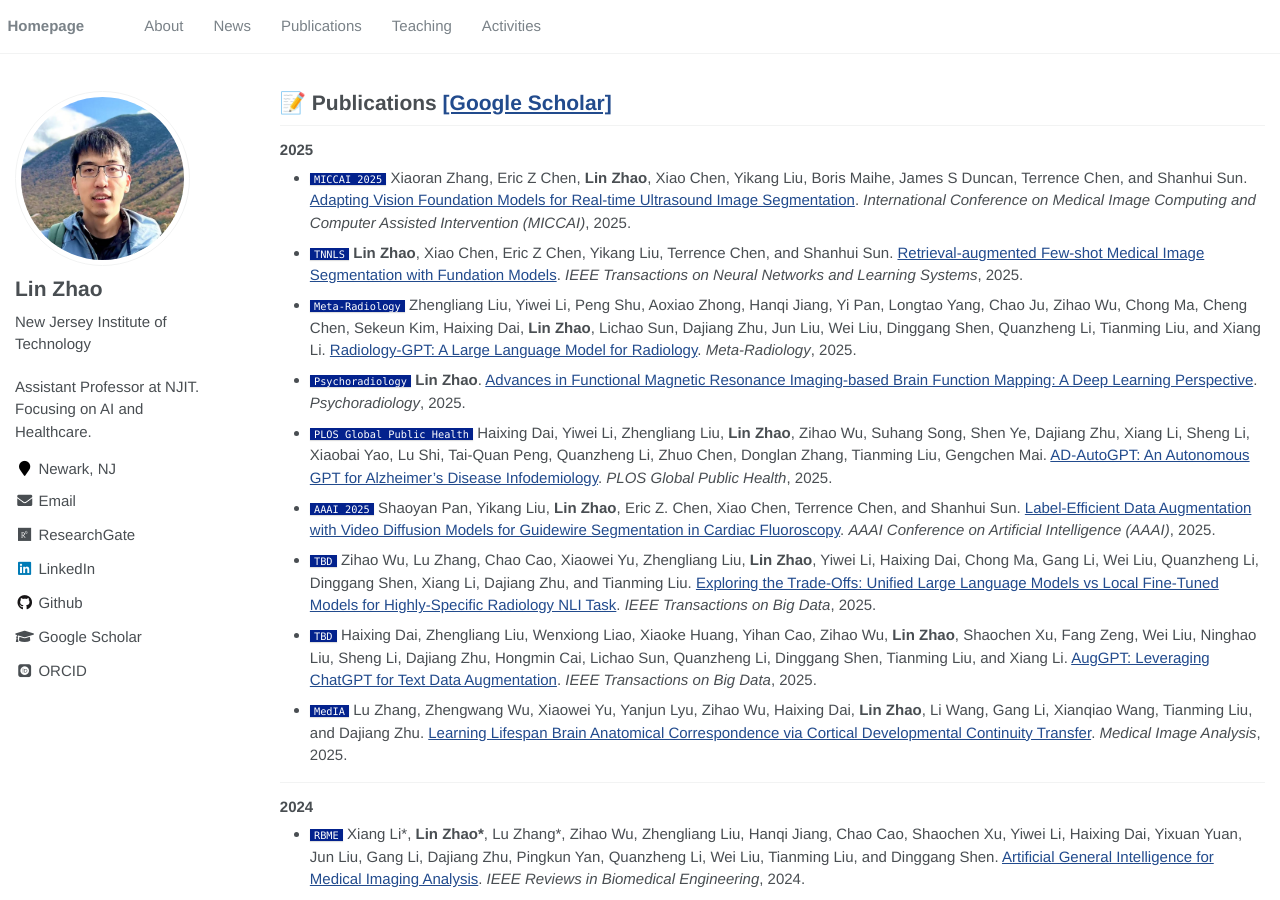
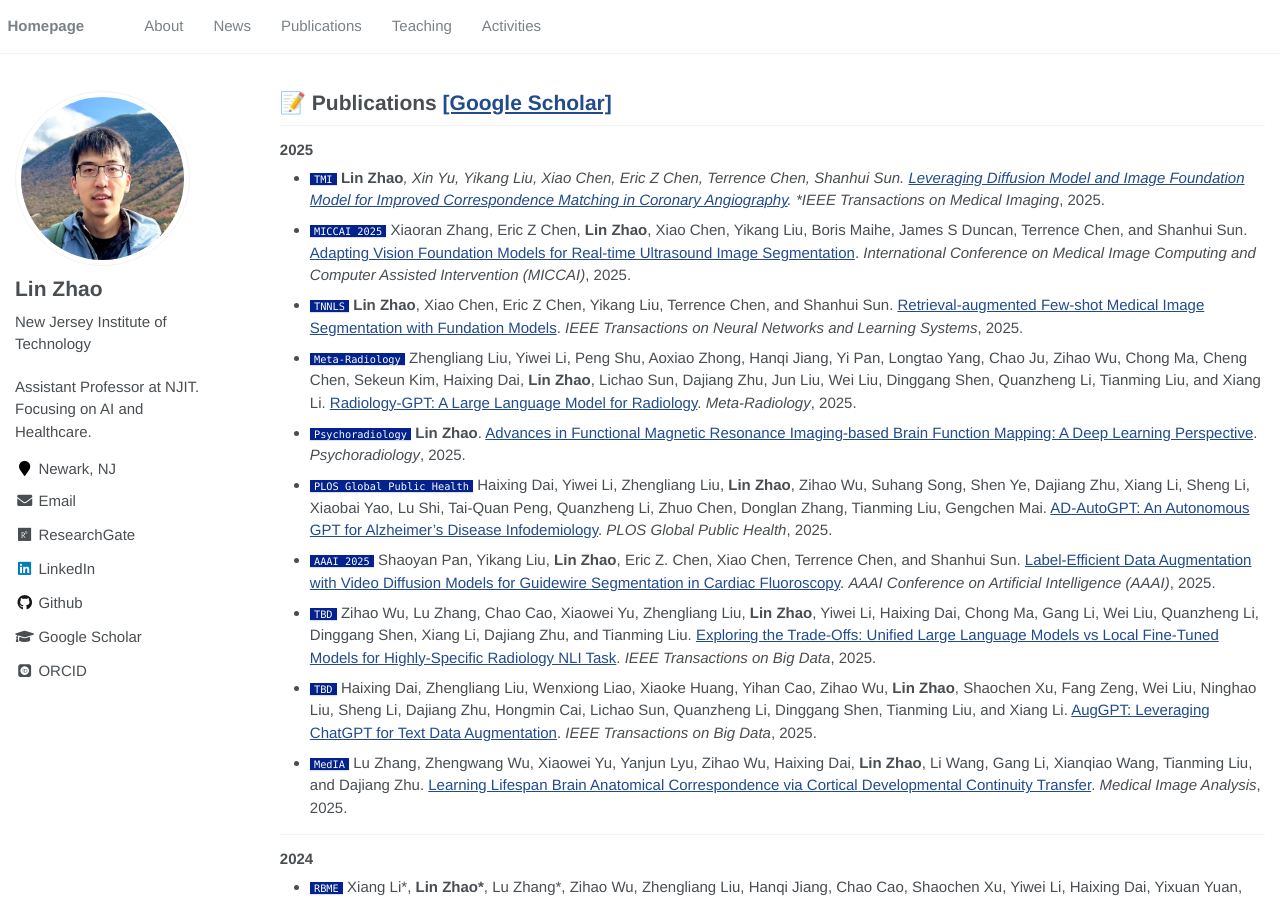
Before and after one commit to lin-zhao-research/lin-zhao-research.github.io, a Jekyll site: the page built from _pages/contents/publications.md, in a window 1280 px wide and 900 px high. Built offline with Jekyll 4.4.1, drawn with Linux system fonts in a browser that asks for light colours; some web fonts are replaced; our own code applies the rules of GitHub Pages for plain Markdown files; formulas are drawn with MathJax 3.

Commit message:
update the TMI paper

```diff
--- a/_pages/contents/publications.md
+++ b/_pages/contents/publications.md
@@ -3,6 +3,8 @@
 
 
 #### 2025
+
+- ``TMI`` **Lin Zhao***, Xin Yu, Yikang Liu, Xiao Chen, Eric Z Chen, Terrence Chen, Shanhui Sun. [Leveraging Diffusion Model and Image Foundation Model for Improved Correspondence Matching in Coronary Angiography](https://ieeexplore.ieee.org/document/11208162). *IEEE Transactions on Medical Imaging*, 2025.
 
 - ``MICCAI 2025`` Xiaoran Zhang, Eric Z Chen, **Lin Zhao**, Xiao Chen, Yikang Liu, Boris Maihe, James S Duncan, Terrence Chen, and Shanhui Sun. [Adapting Vision Foundation Models for Real-time Ultrasound Image Segmentation](https://link.springer.com/chapter/10.1007/978-3-032-04971-1_3). *International Conference on Medical Image Computing and Computer Assisted Intervention (MICCAI)*, 2025.
 
```
Also changed, not shown: 1 other file.
